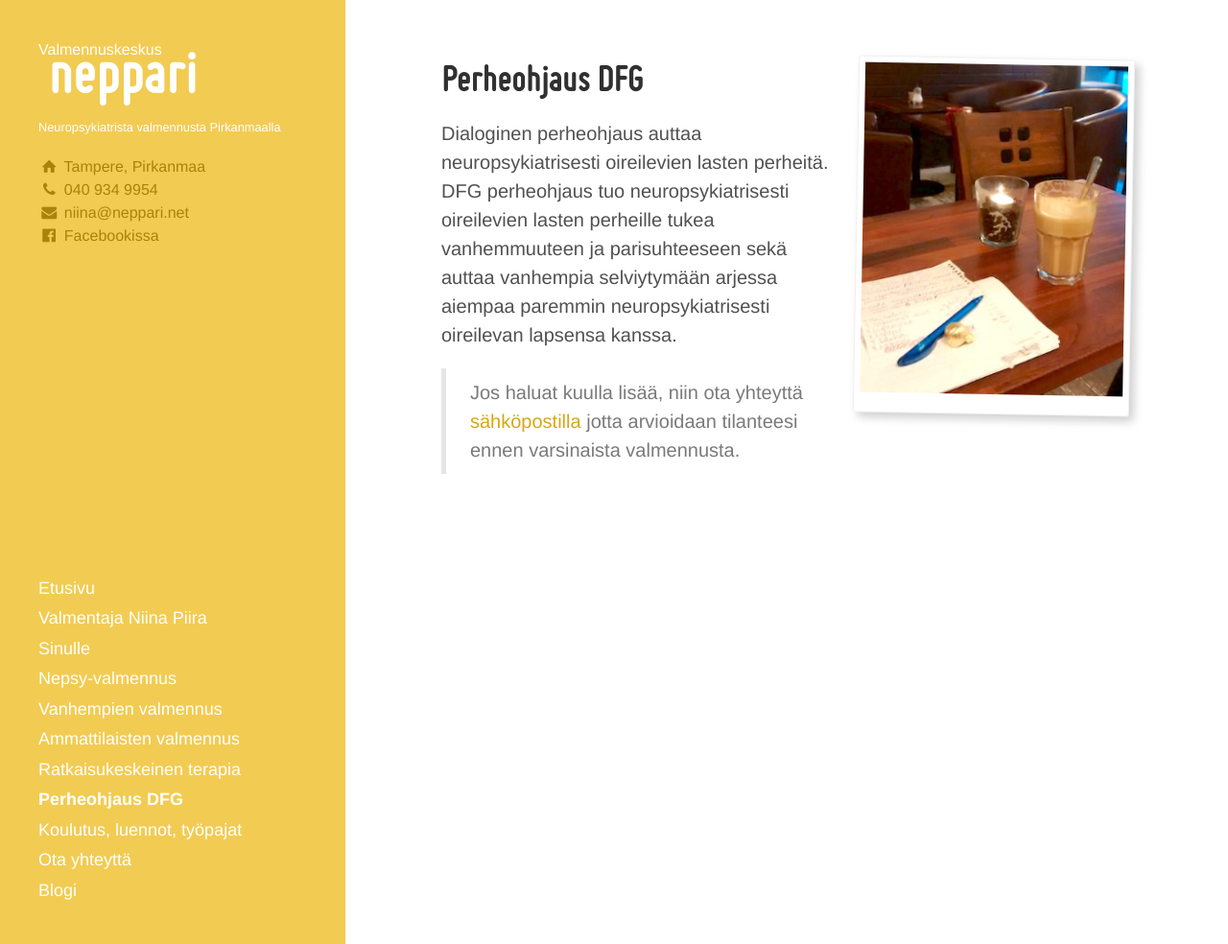
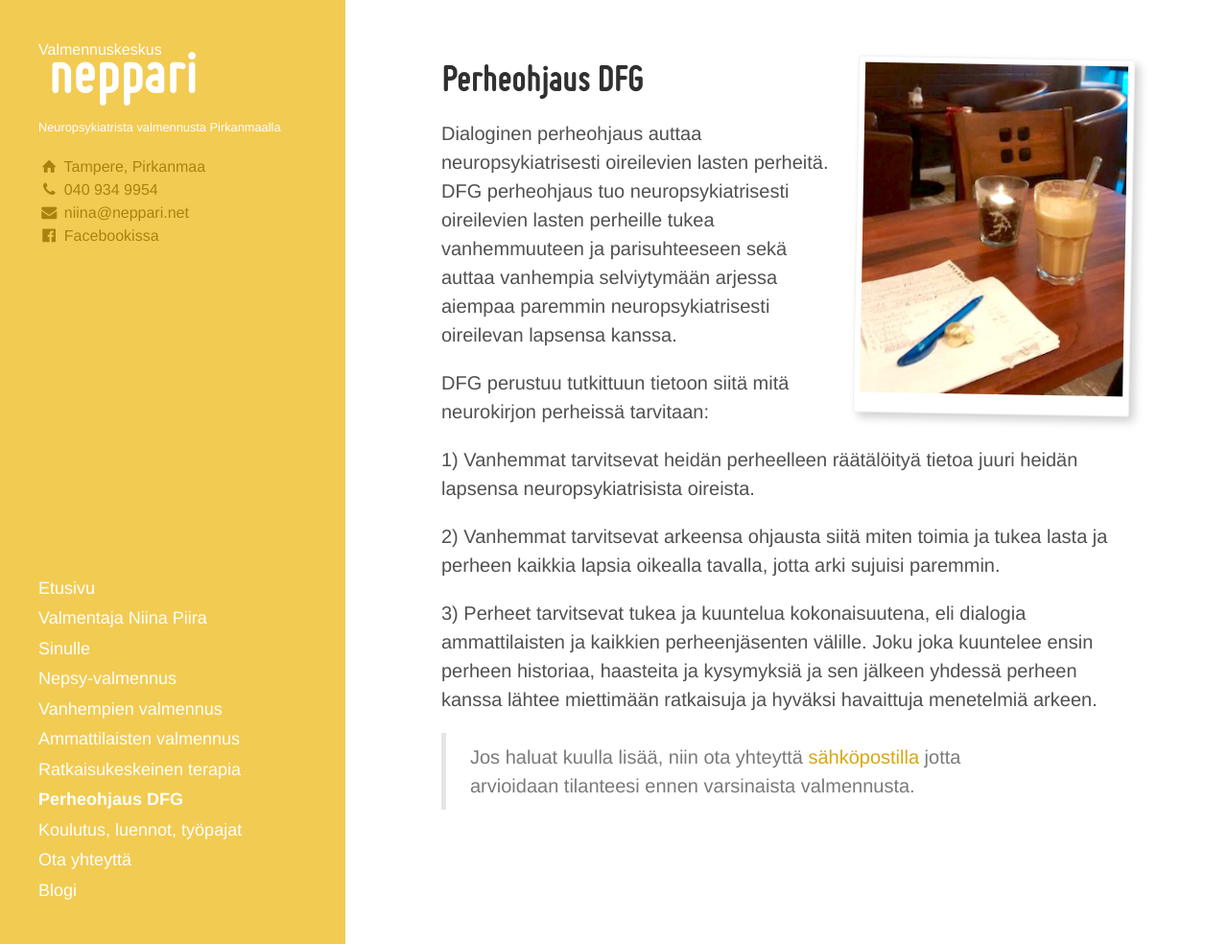
Before and after one commit to niinapiira/neppari.net, a Jekyll site: the page built from perheohjaus-dfg.md, in a window 1280 px wide and 984 px high. Shown: the whole window at 96% size. Built offline with Jekyll 4.4.1, drawn with Linux system fonts in a browser that asks for light colours.

Commit message:
Update perheohjaus-dfg.md

```diff
--- a/perheohjaus-dfg.md
+++ b/perheohjaus-dfg.md
@@ -9,4 +9,13 @@ polaroid: lyhytvalmennus
 Dialoginen perheohjaus auttaa neuropsykiatrisesti oireilevien lasten perheitä.
 DFG perheohjaus tuo neuropsykiatrisesti oireilevien lasten perheille tukea vanhemmuuteen ja parisuhteeseen sekä auttaa vanhempia selviytymään arjessa aiempaa paremmin neuropsykiatrisesti oireilevan lapsensa kanssa.
 
+DFG perustuu tutkittuun tietoon siitä mitä neurokirjon perheissä tarvitaan:
+
+1) Vanhemmat tarvitsevat heidän perheelleen räätälöityä tietoa juuri heidän lapsensa neuropsykiatrisista oireista.
+
+2) Vanhemmat tarvitsevat arkeensa ohjausta siitä miten toimia ja tukea lasta ja perheen kaikkia lapsia oikealla tavalla, jotta arki sujuisi paremmin.
+
+3) Perheet tarvitsevat tukea ja kuuntelua kokonaisuutena, eli dialogia ammattilaisten ja kaikkien perheenjäsenten välille. Joku joka kuuntelee ensin perheen historiaa, haasteita ja kysymyksiä ja sen jälkeen yhdessä perheen kanssa lähtee miettimään ratkaisuja ja hyväksi havaittuja menetelmiä arkeen.
+
+
 > Jos haluat kuulla lisää, niin ota yhteyttä [sähköpostilla](/ota-yhteytta) jotta arvioidaan tilanteesi ennen varsinaista valmennusta.
```
